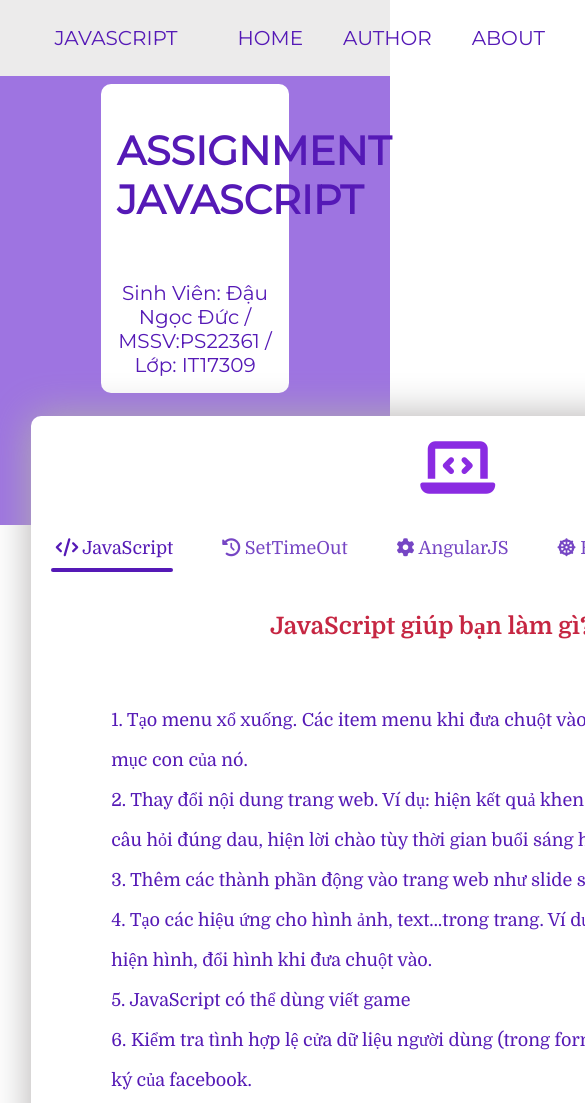
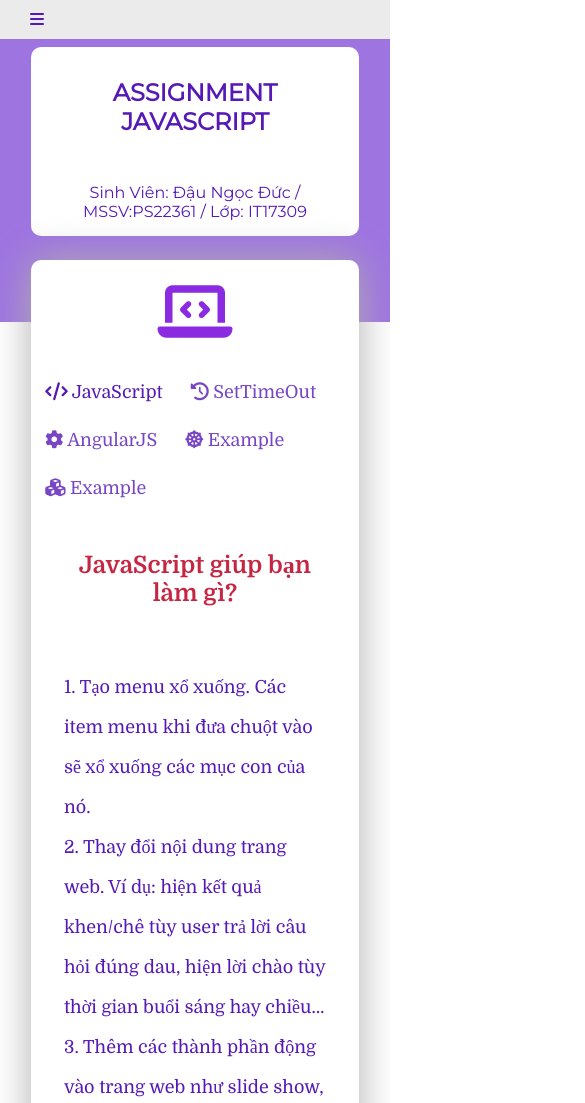
Before and after one commit to Shizi1999/js.github.io, a plain HTML site: page index.html in a window 390 px wide. Shown: the top 1103 px of the page, 585 px wide, since content can reach past the window. Drawn offline with Linux system fonts and the light colour scheme.

Commit message:
reponsive

```diff
--- a/index.html
+++ b/index.html
@@ -25,8 +25,8 @@
                 <div class="list__item">HOME</div>
                 <div class="list__item">AUTHOR</div>
                 <div class="list__item">ABOUT</div>
-                <div class="list__item"><i class="fa-solid fa-bars"></i></div>
             </ul>
+            <div class="mb"><i class="fa-solid fa-bars"></i></div>
         </nav>
         <div class="box">
             <h1 class="header__title">ASSIGNMENT JAVASCRIPT</h1>
--- a/main.css
+++ b/main.css
@@ -35,7 +35,6 @@ body, html{
 }
 .list{
     display: flex;
-    justify-content: space-around;
 }
 .list__item{
     display: inline-block;
@@ -74,7 +73,6 @@ body, html{
     box-shadow: 0px 0px 40px rgb(177 174 174);
     padding-bottom: 200px;
     border-radius: 10px;
-    min-width: 800px;
 }
 .footer{
     height: 100px;
@@ -171,3 +169,60 @@ body, html{
     margin: auto;
     width: 80%;
 }
+@media (min-width: 800px){
+    .page{
+        min-width: 800px;
+    }
+    .mb{
+        display: none;
+    }
+}
+
+
+@media (max-width: 740px){
+    .logo{
+        display: none;
+    }
+    .mb{
+        display: block;
+        margin-left: 30px;
+    }
+    .list__item{
+        flex: 1;
+    }
+    .nav{
+        width:auto;
+        text-align: right;
+        padding: 10px 0;
+        margin: 0;
+    }
+    .list{
+        display: none;
+    }
+    .line{
+        display: none;
+    }
+    .option{
+        flex-wrap: wrap;
+        justify-content: unset;
+    }
+    .page{
+        height: auto;
+    }
+
+    .fa-laptop-code{
+        margin: auto;
+        padding: 0 !important;
+    }
+
+    .box{
+        width: 76%;
+    }
+
+    .header__title{
+        font-size: 24px;
+    }
+    .info{
+        font-size: 16px;
+    }
+}
```
